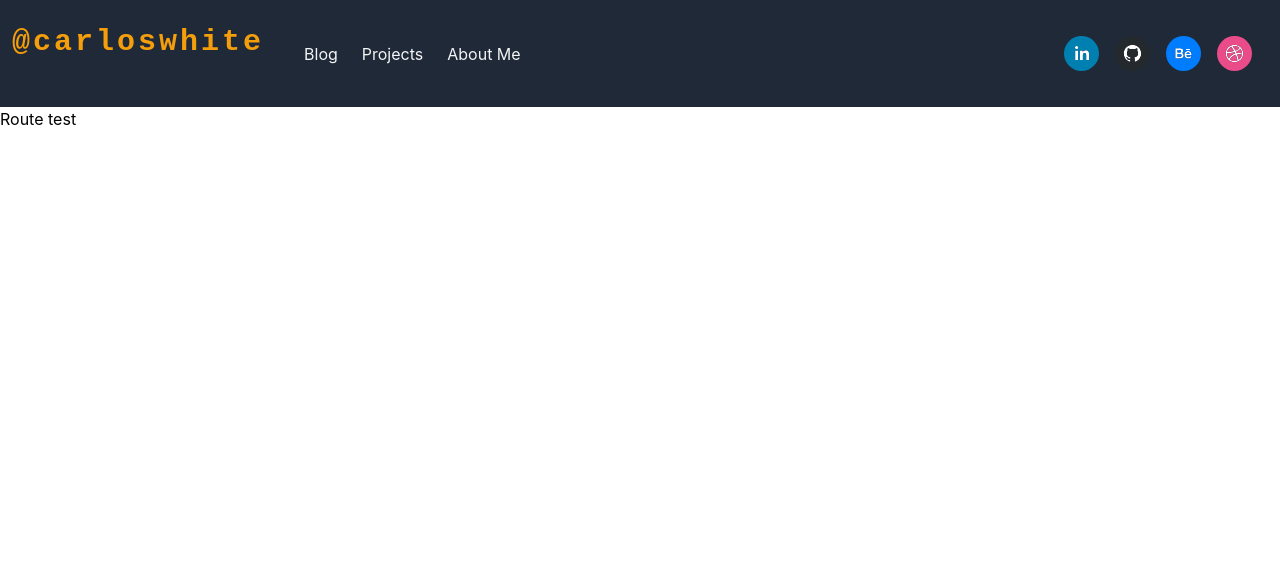
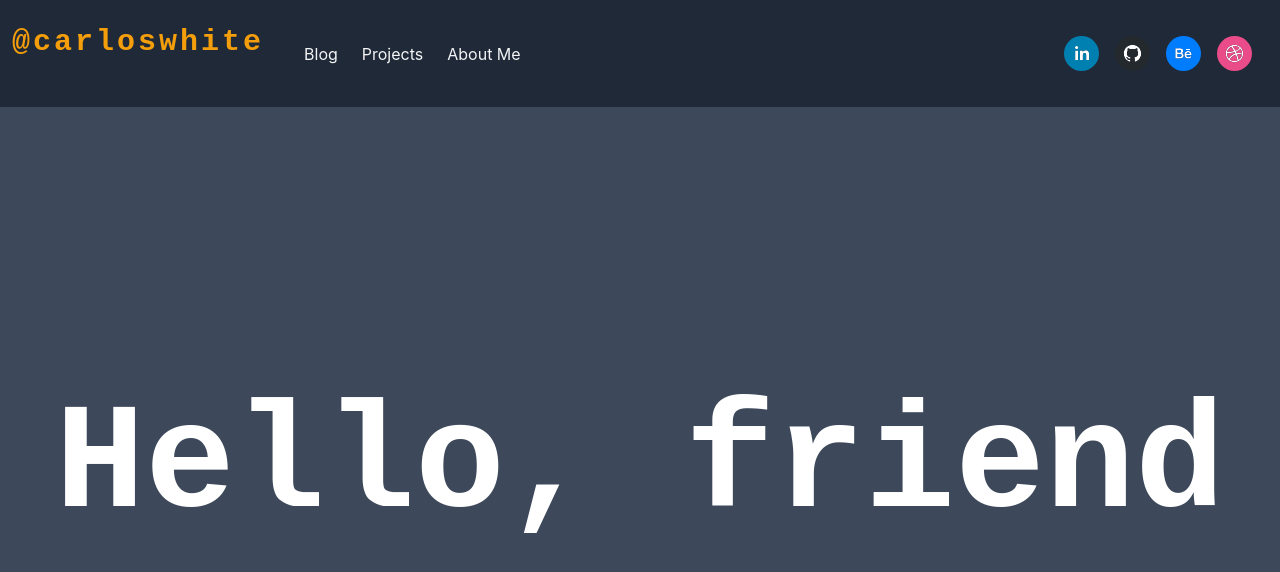
Before and after one commit to carloswhite/portfolio-app, a React (Create React App) app: page / in a window 1280 px wide. Shown: the top 572 px of the page. Built offline with nearby package versions, Linux system fonts and the light colour scheme; what @tailwindcss/typography would draw is missing.

Commit message:
Add styling && home page boilerplate

```diff
--- a/src/App.css
+++ b/src/App.css
@@ -1,5 +1,6 @@
 .App {
   text-align: center;
+
 }
 
 .App-logo {
--- a/src/components/Home.js
+++ b/src/components/Home.js
@@ -1,5 +1,11 @@
 import React from "react";
 
 export default function Home() {
-    return <h1>Route test</h1>
+    return (
+        <main>
+            <section className="relative flex justify-center min-h-screen pt-12 lg:pt-64 px-8">
+                <h1 className="text-6xl text-white font-bold cursive leading-none lg:leading-snug home-name">Hello, friend</h1>
+            </section>
+        </main>
+    )
 }
--- a/src/index.css
+++ b/src/index.css
@@ -9,6 +9,7 @@ body {
     sans-serif;
   -webkit-font-smoothing: antialiased;
   -moz-osx-font-smoothing: grayscale;
+  background-color: #3D495A;
 }
 
 .cursive {
```
Also changed, not shown: 1 other file (tests, documents, lock files or other folders).
